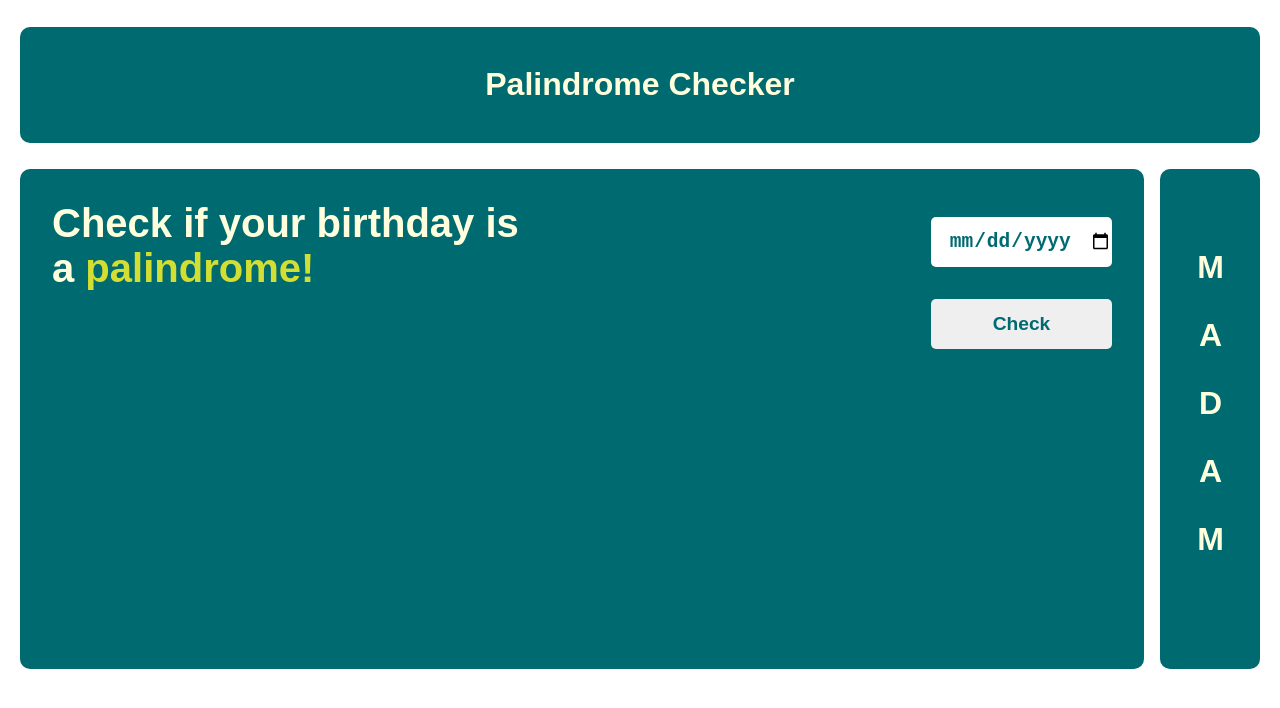
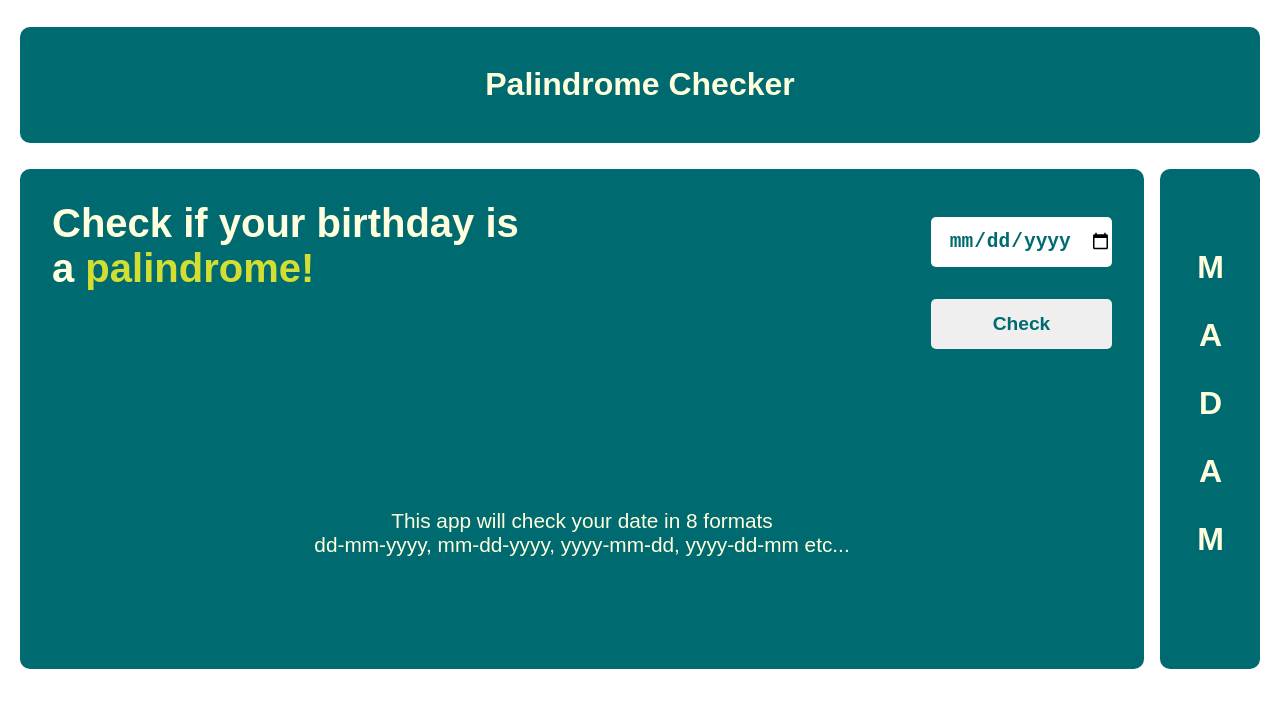
Before and after one commit to JowelTisso/birthday-palindrome, a plain HTML site: page index.html in a window 1280 px wide. Drawn offline with Linux system fonts and the light colour scheme; a web font is replaced by a local one.

Commit message:
update: date format sample shown

```diff
--- a/app.js
+++ b/app.js
@@ -138,7 +138,8 @@ const checkNearestDate = (date, month, year) => {
     }
     const status = arrangeDateForNearest(dateFor, monthFor, yearFor);
     if (status) {
-      return [status, counter];
+      const nearestDate = `${dateFor}/${monthFor}/${yearFor}`;
+      return [nearestDate, counter];
     }
 
     //For checking backward
--- a/index.html
+++ b/index.html
@@ -23,7 +23,12 @@
             </div>
           </div>
           <img class="spinner" src="spinner.gif" alt="spinner" />
-          <div class="outputDiv sub-section-bottom"></div>
+          <div class="outputDiv sub-section-bottom">
+            <small>This app will check your date in 8 formats</small>
+            <small
+              >dd-mm-yyyy, mm-dd-yyyy, yyyy-mm-dd, yyyy-dd-mm etc...
+            </small>
+          </div>
         </div>
         <div class="section container-right">
           <p class="vertical-text">MADAM</p>
--- a/style.css
+++ b/style.css
@@ -63,6 +63,7 @@ body {
   justify-content: center;
   align-items: center;
   padding: 1rem 2rem;
+  flex-direction: column;
 }
 
 /* text */
@@ -111,6 +112,13 @@ p {
   text-align: center;
 }
 
+small {
+  color: var(--primary-text-color);
+  font-size: 1.3em;
+  width: 90%;
+  text-align: center;
+}
+
 /* input */
 
 .input-doB {
```
